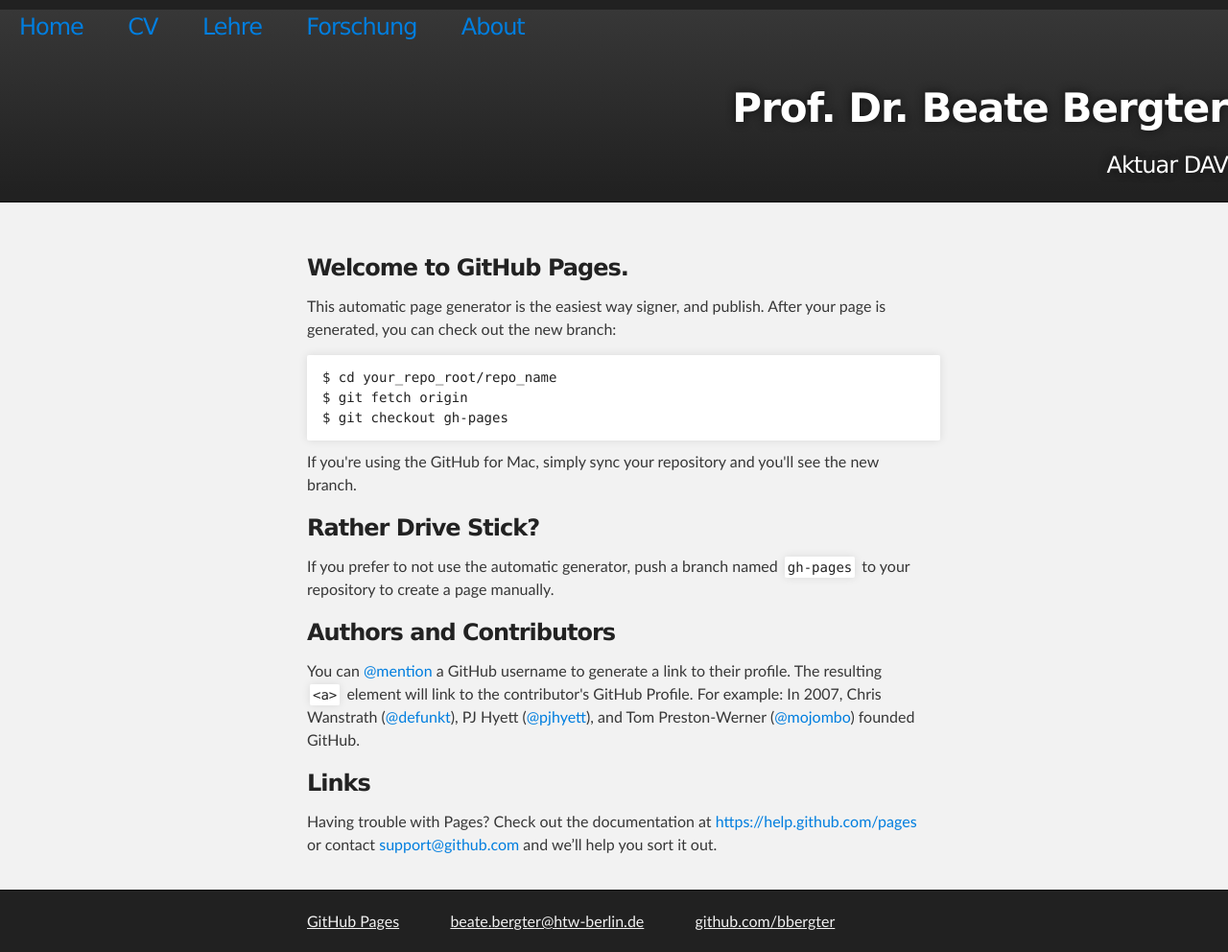
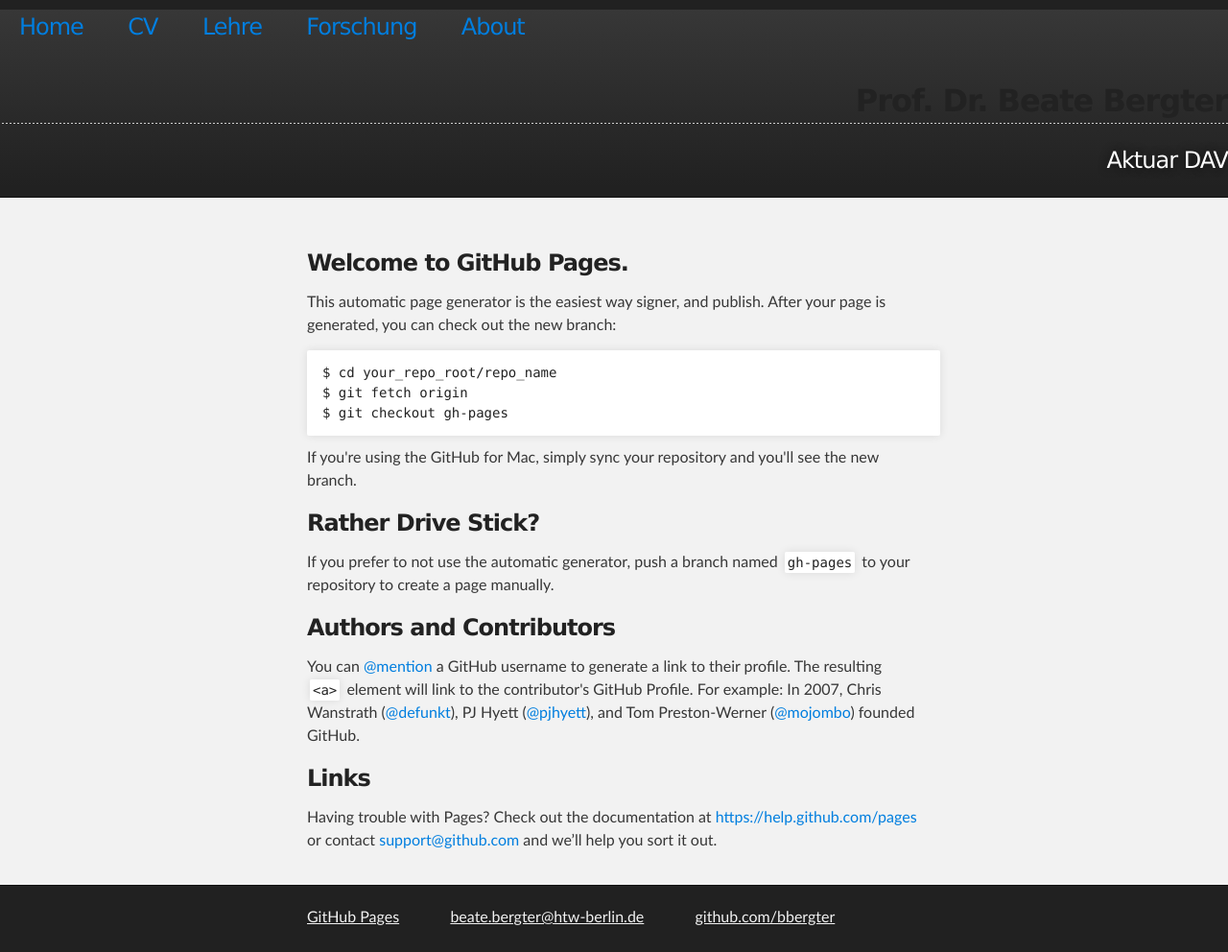
Before and after one commit to bbergter/bbergter, a Jekyll site: the page lehre/index.html, which Jekyll copies as it is, in a window 1280 px wide. Shown: the whole page at 96% size. Built offline with Jekyll 4.4.1, drawn with Linux system fonts in a browser that asks for light colours.

Commit message:
Update index.html

```diff
--- a/lehre/index.html
+++ b/lehre/index.html
@@ -25,7 +25,7 @@
        <!-- <header class="inner">
         <img alt="moi" src="/moi.jpg" height="150" width=auto align="right" hspace="-3" margin-right="-30"> <br>-->
 
-          <h1 align="right" id="project_title">Prof. Dr. Beate Bergter</h1>
+          <h2 align="right" >Prof. Dr. Beate Bergter</h2>
           <h2 align="right" id="project_tagline">Aktuar DAV</h2>
 
         </header>
```
